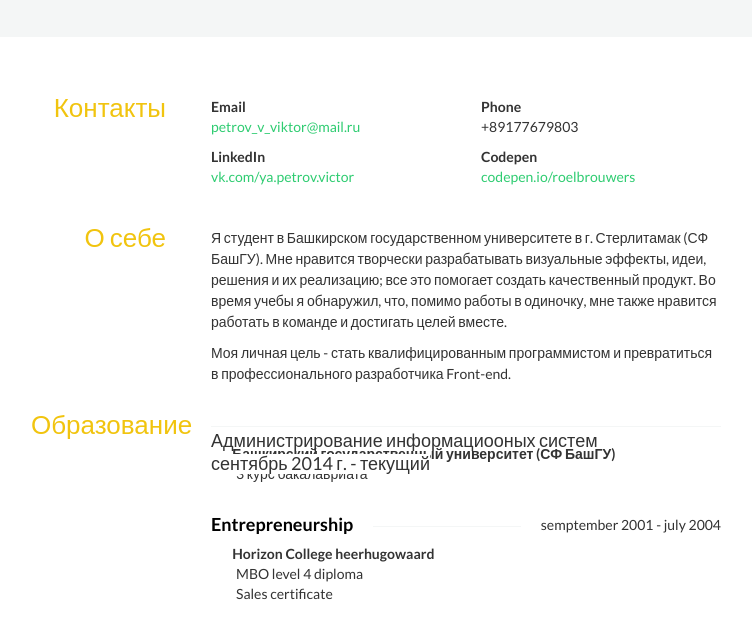
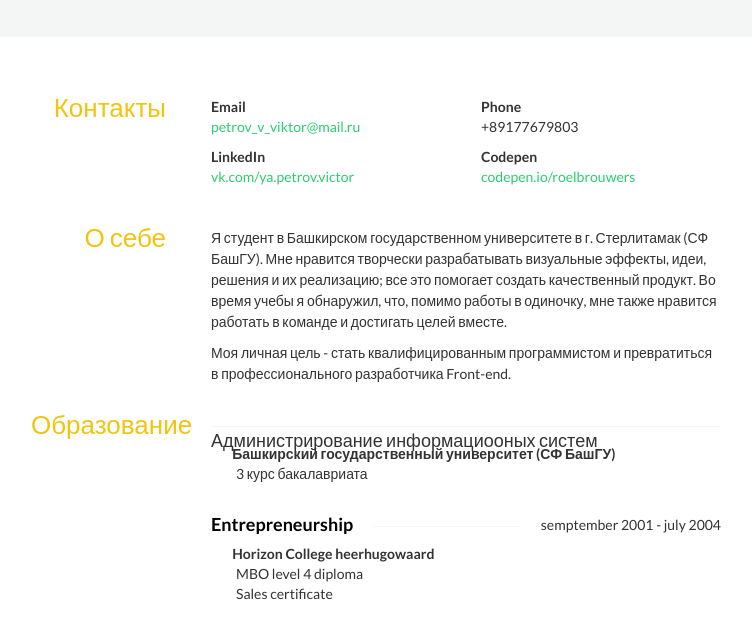
Before and after one commit to viktorianen/petrov_victor.github.io, a plain HTML site: page index.html in a window 1280 px wide. Shown: the part 149-776 px from the top of the page, without its empty margins (264-1016 px from the left). Drawn offline with nearby package versions, Linux system fonts and the light colour scheme; some icons are missing.

Commit message:
Update index.html

```diff
--- a/index.html
+++ b/index.html
@@ -99,9 +99,6 @@
             <div class="col-sm-12">
               <h4 class="strike-through">
                 <p>Администрирование информациооных систем</p>
-                <span class="date">
-                  сентябрь 2014 г. - текущий
-                </span>
               </h4>
 
               <div class="area">
```
